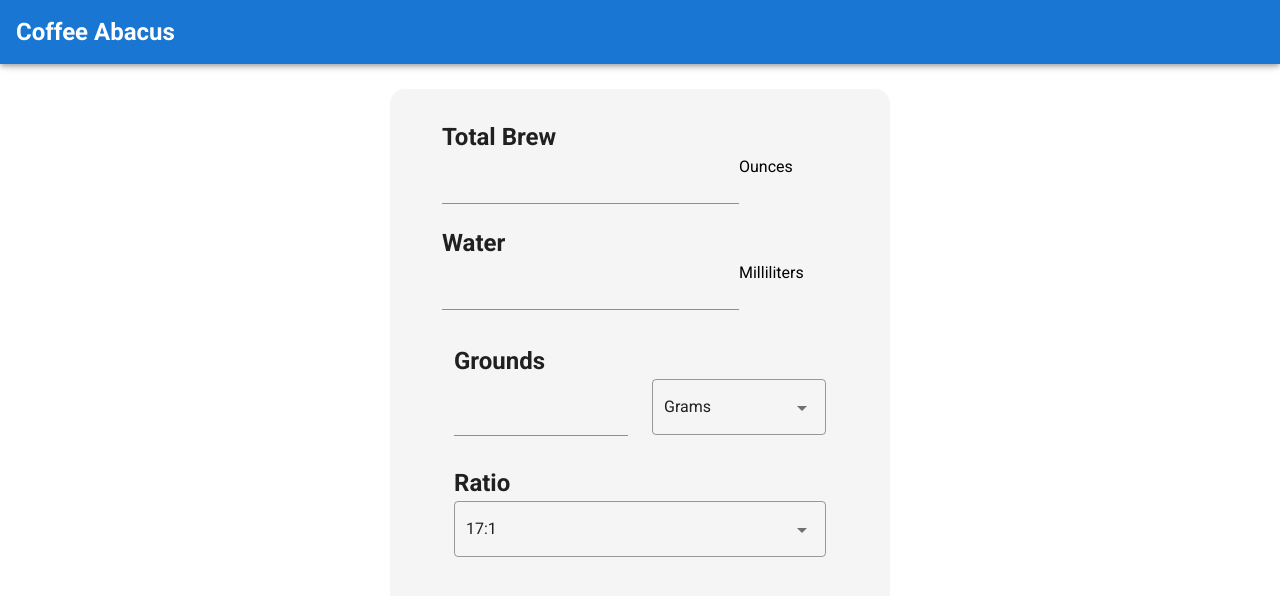
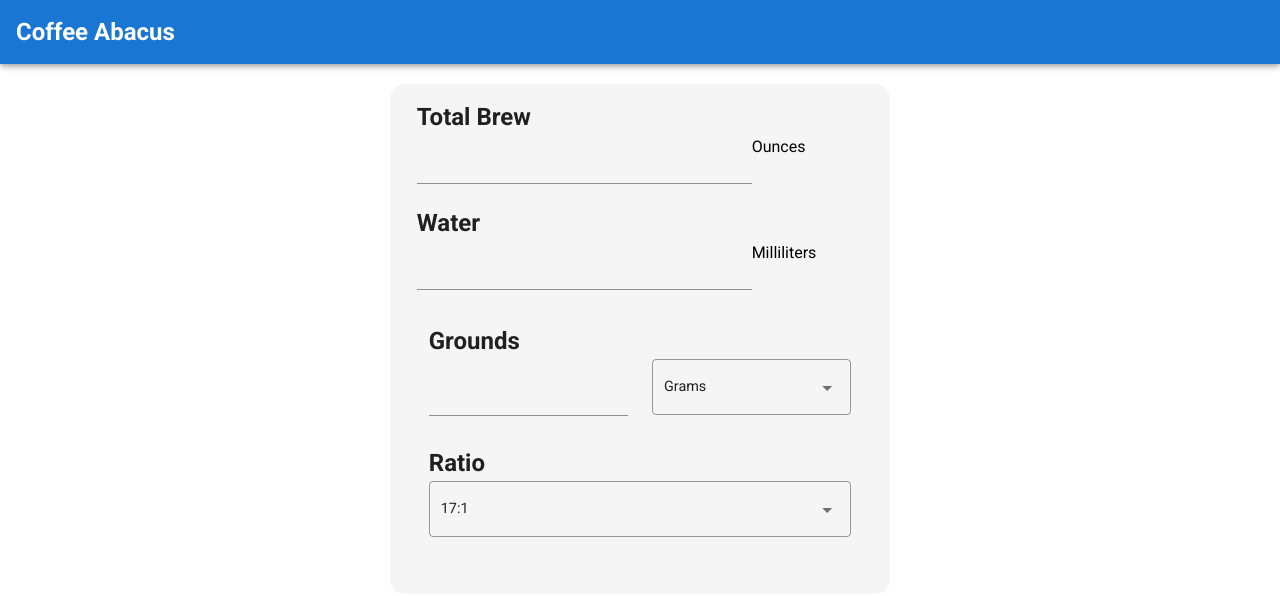
Before and after one commit to tannerkirkendall/CoffeeAbacus, a Vue app: page / in a window 1280 px wide. Shown: the top 596 px of the page. Built offline with nearby package versions, Linux system fonts and the light colour scheme.

Commit message:
styleing

```diff
--- a/src/components/Calculator.vue
+++ b/src/components/Calculator.vue
@@ -69,7 +69,7 @@
         <v-container fluid>
           <h2>Grounds</h2>
           <v-row align="center">
-            <v-col class="d-flex" cols="12" sm="6">
+            <v-col class="d-flex" cols="6" sm="6" xs="2">
               <v-text-field
                 type="Number"
                 name="grounds"
@@ -79,7 +79,7 @@
               ></v-text-field>
             </v-col>
 
-            <v-col class="d-flex" cols="12" sm="6">
+            <v-col class="d-flex" cols="6" sm="6" xs="2">
               <v-select
                 v-model="unitGroundsSelect"
                 :items="unitListDry"
@@ -254,8 +254,11 @@ export default {
 };
 </script>
 <style scoped>
+  .v-select {
+    font-size: .9em;
+  }
 .main {
-  padding: 25px;
+  padding: 20px;
 }
 #back-box {
   width: 100%;
@@ -263,11 +266,11 @@ export default {
   min-width: 200px;
   background-color: whitesmoke;
   border-radius: 15px;
-  padding: 30px;
+  padding: 15px;
   margin: auto;
 }
 #control-box {
-  width: 90%; /*can be in percentage also.*/
+  width: 95%; /*can be in percentage also.*/
   /* background-color: aqua; */
   height: auto;
   margin: 0 auto;
```
